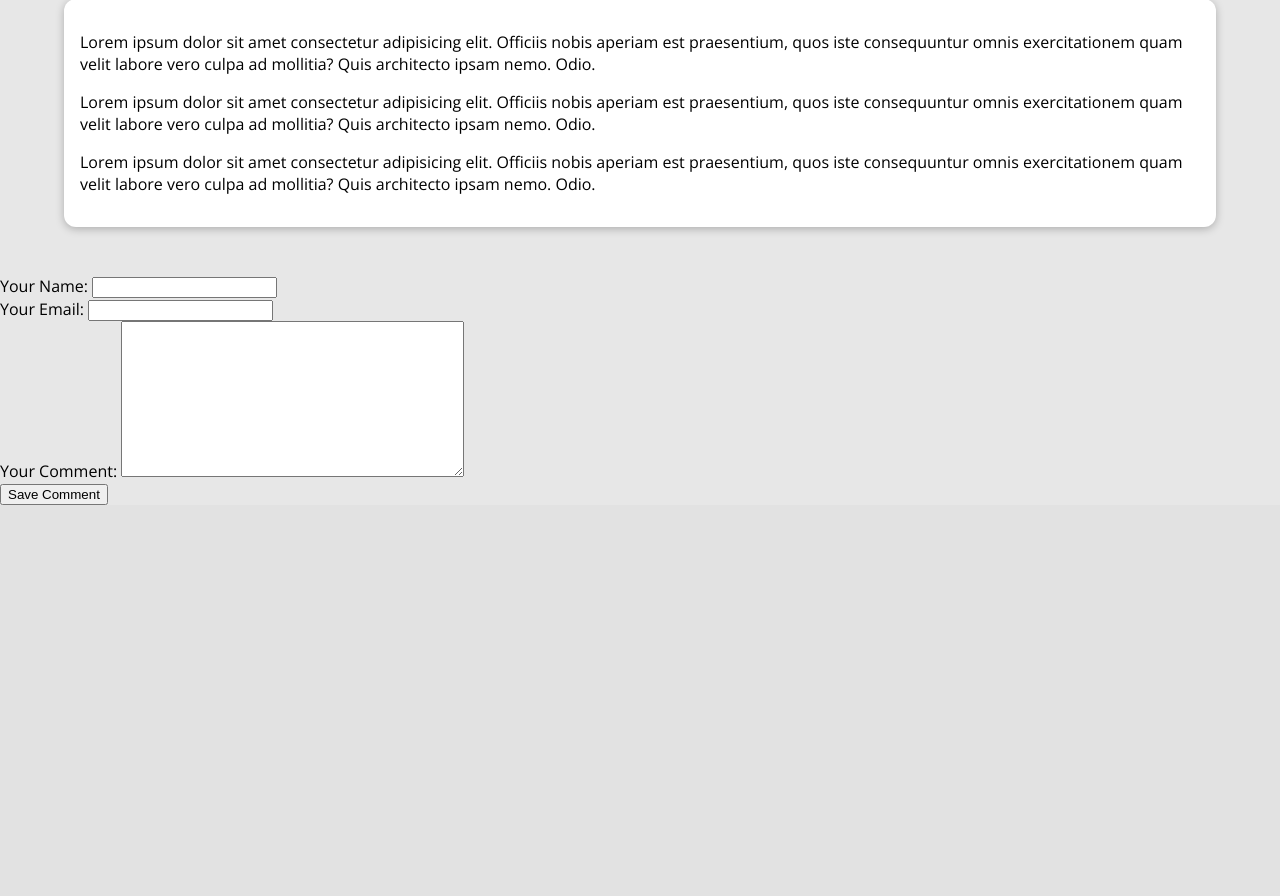
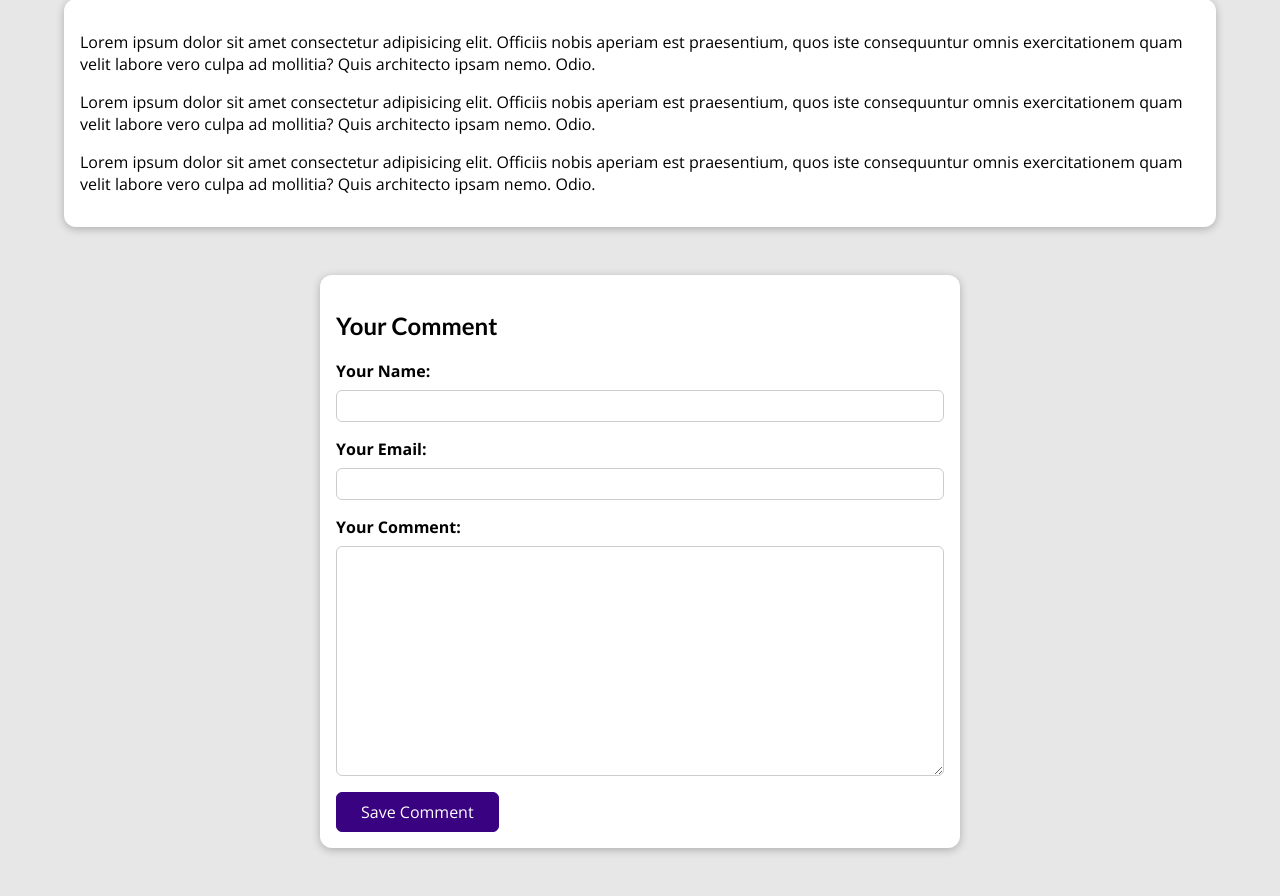
Before and after one commit to rafsun-riad/django-learning-project-blog, a Django app: a page that uses blog/templates/blog/post-detail.html in a window 1280 px wide. Shown: the part 529-1425 px from the top of the page. Before the commit the page ends 1034 px from the top, so only its background shows below. Run offline with Django 5.2, Linux system fonts and the light colour scheme; data comes from the database, SQL or seed files in the repository.

Commit message:
added comment form styling and valid

```diff
--- a/blog/static/blog/post-detail.css
+++ b/blog/static/blog/post-detail.css
@@ -48,13 +48,32 @@ body {
   font-weight: bold;
 }
 
-  #summary a{
+#summary a {
   color: white;
   text-decoration: none;
 }
 
 #summary time {
   font-weight: bold;
+}
+
+#read-later {
+  margin: 2rem 0;
+}
+
+#read-later button {
+  background-color: transparent;
+  border: 1px solid white;
+  padding: 0.5rem 2rem;
+  font: inherit;
+  color: white;
+  cursor: pointer;
+}
+
+#read-later button:hover,
+#read-later button:active {
+  background-color: white;
+  color: #390281;
 }
 
 main {
@@ -67,9 +86,119 @@ body {
   box-shadow: 0 2px 8px rgba(0, 0, 0, 0.25);
 }
 
-  .tag{
+.tag {
   background-color: white;
   color: #390281;
   padding: 0.5rem 1rem;
   border-radius: 8px;
 }
+
+#comment-form {
+  margin: 3rem auto;
+  width: 90%;
+  max-width: 40rem;
+  border-radius: 12px;
+  background-color: white;
+  box-shadow: 0 2px 8px rgba(0, 0, 0, 0.25);
+  padding: 1rem;
+}
+
+#comment-form button {
+  font: inherit;
+  background-color: #390281;
+  color: white;
+  border: 1px solid #390281;
+  padding: 0.5rem 1.5rem;
+  border-radius: 6px;
+  cursor: pointer;
+}
+
+#comment-form button:hover,
+#comment-form button:active {
+  background-color: #4f0ba7;
+  border-color: #4f0ba7;
+}
+
+.form-control {
+  margin-bottom: 1rem;
+}
+
+.form-control label {
+  font-weight: bold;
+  margin-bottom: 0.5rem;
+  display: block;
+}
+
+.form-control input,
+.form-control textarea {
+  display: block;
+  width: 100%;
+  font: inherit;
+  padding: 0.25rem;
+  border-radius: 6px;
+  border: 1px solid #ccc;
+}
+
+.errorlist {
+  list-style: none;
+  margin: 0.5rem 0;
+  padding: 0;
+  color: #d6000b;
+}
+
+.invalid label {
+  color: #d6000b;
+}
+
+.invalid input,
+.invalid textarea {
+  border-color: #d6000b;
+  background-color: #ffe6e7;
+}
+
+#alert {
+  margin: 8rem auto 3rem auto;
+  border: 1px solid #d6000b;
+  background-color: #ffe6e7;
+  padding: 1rem;
+  width: 90%;
+  max-width: 40rem;
+}
+
+#alert a {
+  text-decoration: none;
+  border: 1px solid #d6000b;
+  background-color: #d6000b;
+  color: white;
+  padding: 0.25rem 1.5rem;
+  border-radius: 6px;
+}
+
+#comments {
+  margin: 3rem auto;
+  width: 90%;
+  max-width: 60rem;
+  border-radius: 12px;
+  background-color: white;
+  box-shadow: 0 2px 8px rgba(0, 0, 0, 0.25);
+  padding: 1rem 2rem;
+}
+
+#comments ul {
+  list-style: none;
+  margin: 0;
+  padding: 0;
+}
+
+#comments li {
+  margin-bottom: 1rem;
+  border-bottom: 2px solid #ccc;
+}
+
+#comments li:last-of-type {
+  border-bottom: none;
+}
+
+#comments h2 {
+  color: #464646;
+}
--- a/blog/templates/blog/post-detail.html
+++ b/blog/templates/blog/post-detail.html
@@ -30,10 +30,18 @@
         {{ post.content|linebreaks }}
     </main>
 
-    <div>
-        <form action="">
-            {{ comment_form }}
+    <section id="comment-form">
+        <h2>Your Comment</h2>
+        <form action="{% url "post-detail-page" post.slug %}" method="POST">
+            {% csrf_token %}
+            {% for form_field in comment_form %}
+                <div class="form-control">
+                    {{ form_field.label_tag }}
+                    {{ form_field }}
+                    {{form_field.errors}}
+                </div>
+            {% endfor %}
             <button>Save Comment</button>
         </form>
-    </div>
+    </section>
 {% endblock content %}
--- a/blog/views.py
+++ b/blog/views.py
@@ -1,8 +1,11 @@
 from django.shortcuts import render, get_object_or_404
+from django.http import HttpResponseRedirect
 from datetime import date
+from django.urls import reverse
 from .models import Tag, Author, Post
-from django.views.generic import ListView, DetailView
+from django.views.generic import ListView
 from .forms import CommentForm
+from django.views import View
 # Create your views here.
 
 
@@ -25,12 +28,30 @@ class AllPostView(ListView):
     context_object_name = "all_posts"
 
 
-class SinglePostView(DetailView):
-    template_name = "blog/post-detail.html"
-    model = Post
+class SinglePostView(View):
 
-    def get_context_data(self, **kwargs):
-        context = super().get_context_data(**kwargs)
-        context["post_tags"] = self.object.tags.all()
-        context["comment_form"] = CommentForm()
-        return context
+    def get(self, request, slug):
+        post = Post.objects.get(slug=slug)
+        context = {
+            "post": post,
+            "post_tags": post.tags.all(),
+            "comment_form": CommentForm()
+        }
+        return render(request, "blog/post-detail.html", context)
+
+    def post(self, request, slug):
+        comment_form = CommentForm(request.POST)
+        post = Post.objects.get(slug=slug)
+
+        if comment_form.is_valid():
+            comment = comment_form.save(commit=False)
+            comment.post = post
+            comment.save()
+            return HttpResponseRedirect(reverse("post-detail-page", args=[slug]))
+
+        context = {
+            "post": post,
+            "post_tags": post.tags.all(),
+            "comment_form": CommentForm
+        }
+        return render(request, "blog/post-detail.html", context)
```
Lines whose indentation alone changed are shown as unchanged.
